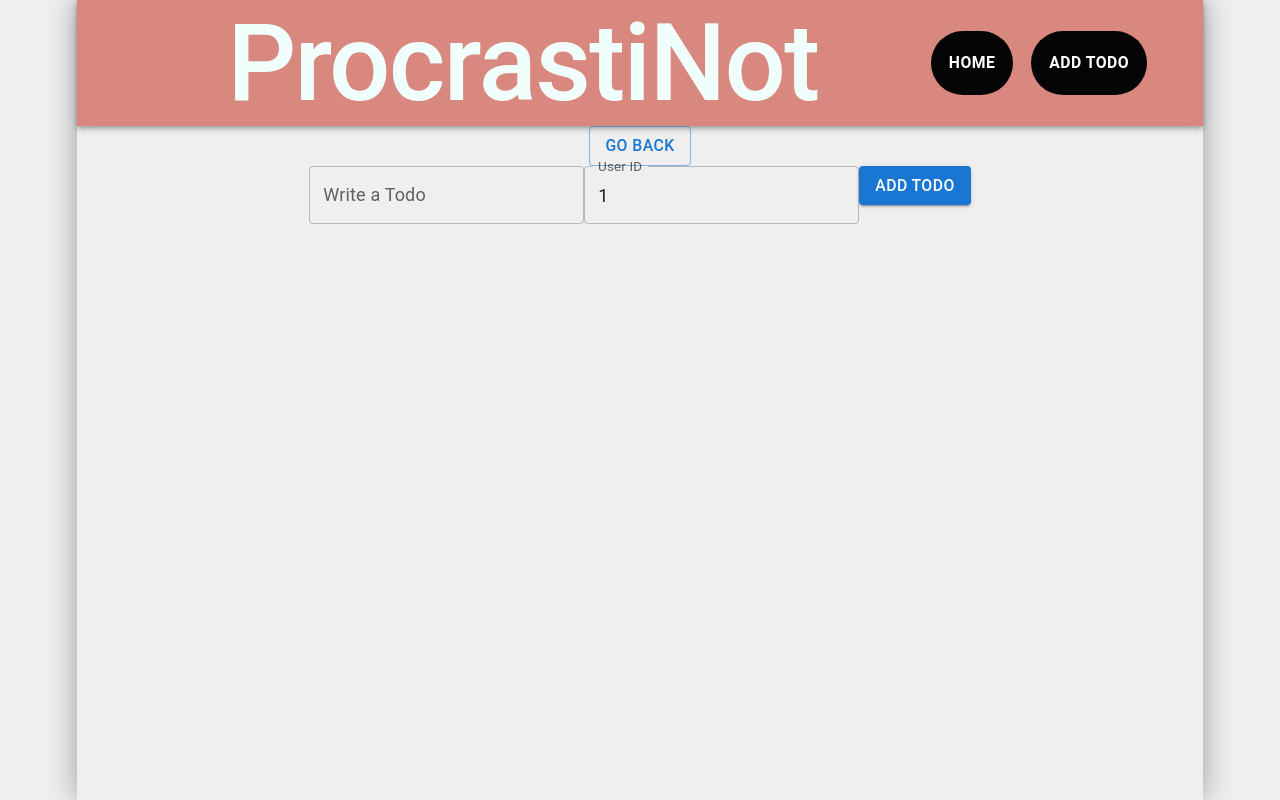
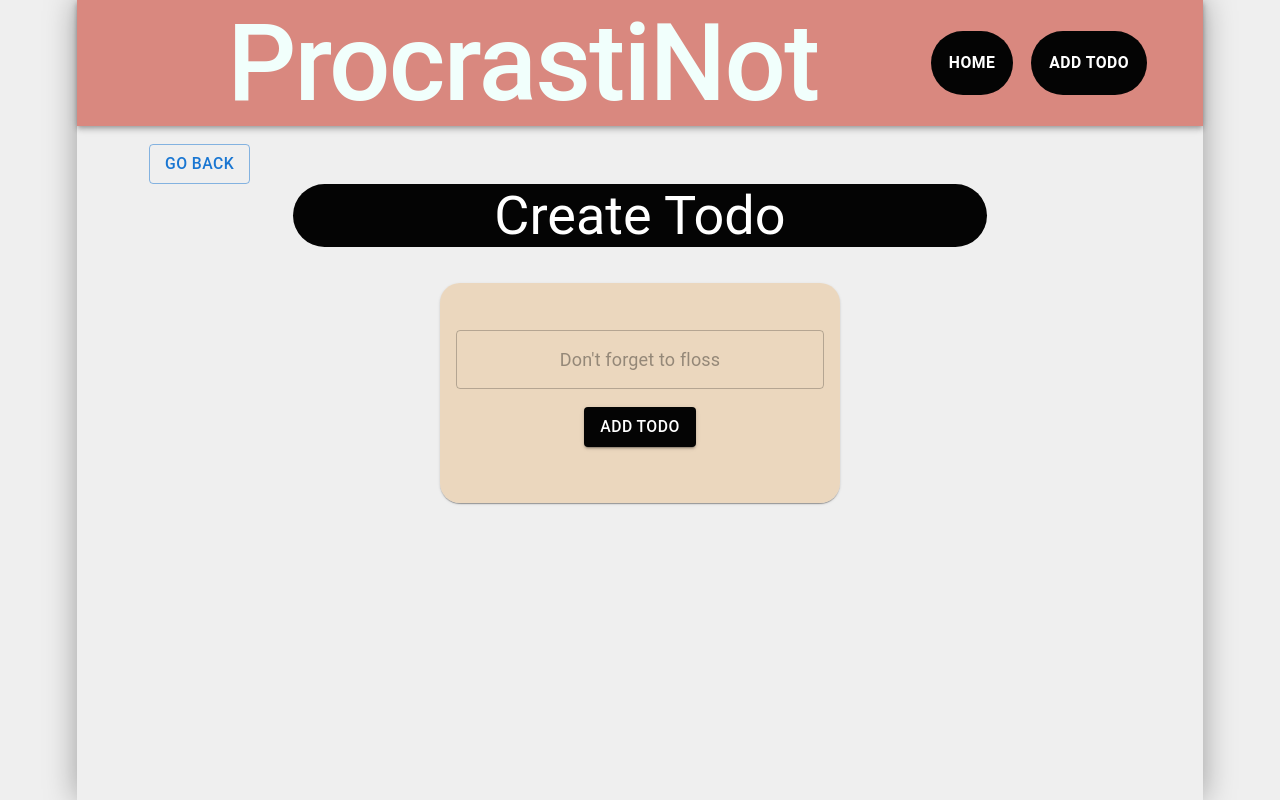
Before and after one commit to Kalkonkurt/Labb-1-react-frontendprogrammering, a React (Vite) app: page /AddTodo in a window 1280 px wide. Built offline with nearby package versions, Linux system fonts and the light colour scheme.

Commit message:
feat: enhance TodoForm and AddTodo components with improved layout and styling; add completeTodo service for marking todos as completed

```diff
--- a/src/components/TodoForm.tsx
+++ b/src/components/TodoForm.tsx
@@ -2,6 +2,9 @@ import { useState } from 'react';
 import type { TodoPayload } from '../types/Todos';
 import TextField from '@mui/material/TextField';
 import Button from '@mui/material/Button';
+import Card from '@mui/material/Card';
+import CardContent from '@mui/material/CardContent';
+import Typography from '@mui/material/Typography';
 
 type Props = {
 	onSubmit: (payload: TodoPayload) => void;
@@ -11,28 +14,59 @@ function TodoForm({ onSubmit }: Props) {
 	const [payload, setPayload] = useState<TodoPayload>({ todo: '', completed: false, userId: 1 });
 	return (
 		<>
+			<Typography
+				variant="h3"
+				sx={{
+					color: '#ffffff',
+					backgroundColor: '#040404',
+					borderRadius: '6rem',
+					margin: '0 12rem'
+				}}
+			>
+				Create Todo
+			</Typography>
+			<Card
+				sx={{
+					borderRadius: 5,
+					backgroundColor: '#e9caa3a4',
+					minHeight: 220,
+					display: 'flex',
+					alignItems: 'center',
+					justifyContent: 'center',
+					maxWidth: 400,
+					margin: '2rem auto'
+				}}
+			>
+				<CardContent sx={{ textAlign: 'center', width: '100%' }}>
 					<form
-				className="demo-form"
 						onSubmit={(e) => {
 							e.preventDefault();
 							onSubmit(payload);
 						}}
+						style={{ display: 'flex', flexDirection: 'column', gap: '1rem' }}
 					>
 						<TextField
-					label="Write a Todo"
+							placeholder="Don't forget to floss"
 							variant="outlined"
+							slotProps={{ htmlInput: { style: { textAlign: 'center' } } }}
 							value={payload.todo}
 							onChange={(e) => setPayload({ ...payload, todo: e.target.value })}
 						/>
-				<TextField
-					label="User ID"
-					variant="outlined"
-					type="number"
-					value={payload.userId}
-					onChange={(e) => setPayload({ ...payload, userId: Number(e.target.value) })}
-				/>
-				<Button type="submit" variant="contained">Add Todo</Button>
+						<Button
+							type="submit"
+							variant="contained"
+							sx={{
+								backgroundColor: '#040404',
+								width: 'fit-content',
+								alignSelf: 'center',
+								padding: '0.5 1rem'
+							}}
+						>
+							Add Todo
+						</Button>
 					</form>
+				</CardContent>
+			</Card>
 		</>
 	);
 }
--- a/src/pages/AddTodo.tsx
+++ b/src/pages/AddTodo.tsx
@@ -3,6 +3,7 @@ import { useNavigate } from 'react-router-dom';
 import axios from 'axios';
 import TodoForm from '../components/TodoForm';
 import Button from '@mui/material/Button';
+import Box from '@mui/material/Box';
 
 function AddTodo() {
 	const navigate = useNavigate();
@@ -21,8 +22,19 @@ function AddTodo() {
 	};
 
 	return (
-		<section className="demo-section">
-			<Button variant="outlined" onClick={() => navigate(-1)}>Go back</Button>
+		<section>
+			<Box
+				sx={{
+					display: 'flex',
+					justifyContent: 'flex-start',
+					paddingLeft: '4rem',
+					marginTop: '1rem'
+				}}
+			>
+				<Button variant="outlined" onClick={() => navigate(-1)}>
+					Go back
+				</Button>
+			</Box>
 			<TodoForm onSubmit={createTodos}></TodoForm>
 		</section>
 	);
--- a/src/pages/Home.tsx
+++ b/src/pages/Home.tsx
@@ -1,7 +1,7 @@
 import '../App.css';
 import { useEffect, useState } from 'react';
 import type { Todos } from '../types/Todos';
-import { fetchTodos } from '../services/services';
+import { fetchTodos, completeTodo } from '../services/services';
 import DropDown from '../components/DropDown';
 import Typography from '@mui/material/Typography';
 import ListItemText from '@mui/material/ListItemText';
@@ -9,6 +9,8 @@ import Card from '@mui/material/Card';
 import CardContent from '@mui/material/CardContent';
 import Grid from '@mui/material/Grid';
 import Box from '@mui/material/Box';
+import Checkbox from '@mui/material/Checkbox';
+import FormControlLabel from '@mui/material/FormControlLabel';
 
 function Home() {
 	const [todos, setTodos] = useState<Todos[]>([]);
@@ -28,6 +30,13 @@ function Home() {
 		};
 		loadTodos();
 	}, []);
+
+	const handleComplete = async (id: number) => {
+		await completeTodo(id);
+		setTodos((prev) =>
+			prev.map((todo) => (todo.id === id ? { ...todo, completed: !todo.completed } : todo))
+		);
+	};
 
 	return (
 		<>
@@ -52,7 +61,7 @@ function Home() {
 							sx={{
 								borderRadius: 5,
 								backgroundColor: '#e9caa3a4',
-								minHeight: 160,
+								minHeight: 220,
 								display: 'flex',
 								alignItems: 'center',
 								justifyContent: 'center'
@@ -70,6 +79,10 @@ function Home() {
 											}
 										}
 									}}
+								/>
+								<FormControlLabel
+									control={<Checkbox onChange={() => handleComplete(todo.id)} />}
+									label="Done"
 								/>
 							</CardContent>
 						</Card>
@@ -94,7 +107,7 @@ function Home() {
 							sx={{
 								borderRadius: 5,
 								backgroundColor: '#57a94e99',
-								minHeight: 160,
+								minHeight: 220,
 								display: 'flex',
 								alignItems: 'center',
 								justifyContent: 'center'
@@ -113,6 +126,10 @@ function Home() {
 										}
 									}}
 								/>
+								<FormControlLabel
+									control={<Checkbox onChange={() => handleComplete(todo.id)} />}
+									label="Undone"
+								/>
 							</CardContent>
 						</Card>
 					</Grid>
--- a/src/services/services.ts
+++ b/src/services/services.ts
@@ -10,3 +10,7 @@ export const fetchTodos = async () => {
 		console.log('Error fetching', error);
 	}
 };
+
+export const completeTodo = async (id: number) => {
+	await axios.put(`${API_URL}/${id}`, { completed: true });
+};
```
Lines whose indentation alone changed are shown as unchanged.
